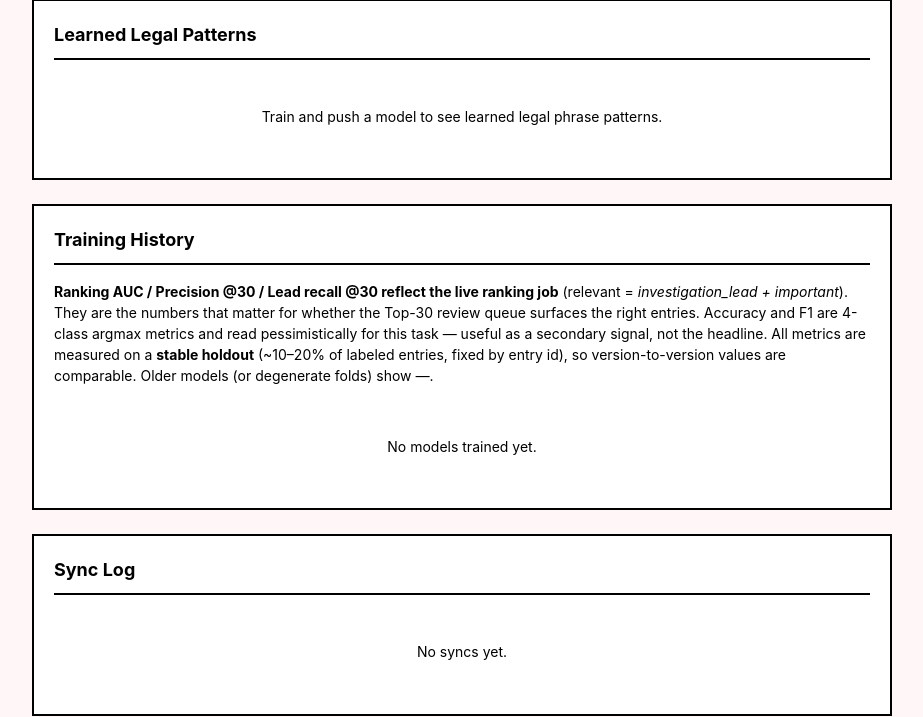
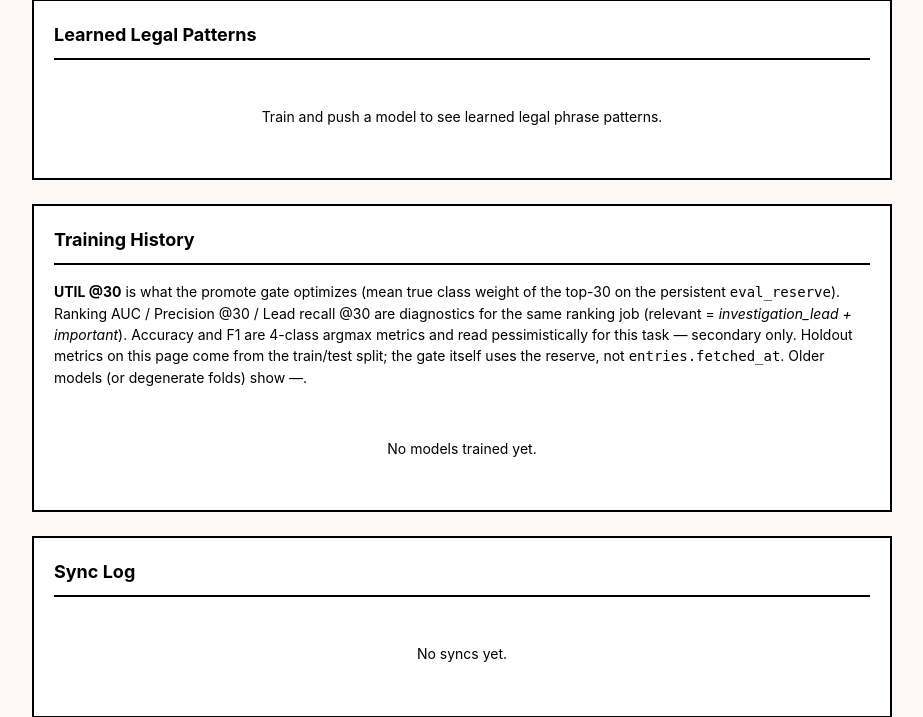
Before and after one commit to hektopascal2026/magnitu-v3, a FastAPI app: template templates/model.html in a window 1280 px wide. Shown: the part 717-1434 px from the top of the page, without its empty margins (178-1101 px from the left). Run offline with FastAPI, Linux system fonts and the light colour scheme; the template is opened without the code that fills it, so the values that code supplies are empty.

Commit message:
Document UTIL@30 promote gate in README and model UI.
Co-authored-by: Cursor <cursoragent@cursor.com>

```diff
--- a/templates/model.html
+++ b/templates/model.html
@@ -25,6 +25,12 @@
                     {% if (active_model.ranking_auc or 0) > 0 %}{{ "%.3f" | format(active_model.ranking_auc) }}{% else %}—{% endif %}
                 </div>
                 <div class="stat-label">Ranking AUC</div>
+            </div>
+            <div class="stat-card">
+                <div class="stat-value">
+                    {% if (active_model.util_at_30 or 0) > 0 %}{{ "%.3f" | format(active_model.util_at_30) }}{% else %}—{% endif %}
+                </div>
+                <div class="stat-label">UTIL @30 (gate)</div>
             </div>
             <div class="stat-card">
                 <div class="stat-value">
@@ -62,9 +68,10 @@
             </div>
         </div>
         <div style="margin-top: 12px; font-size: 12px; color: #666;">
-            <strong>Ranking AUC / Precision @30 / Lead recall @30</strong> measure live ranking quality
-            (relevant = investigation_lead + important) — whether the Top-30 queue surfaces the right entries.
-            Accuracy/F1 are secondary. <em>—</em> = older model or degenerate fold. See Training History for detail.
+            <strong>UTIL @30</strong> is the promote-gate metric (mean true class weight of the top-30).
+            Ranking AUC / Precision @30 / Lead recall @30 are diagnostics for the same ranking job
+            (relevant = investigation_lead + important). Accuracy/F1 are secondary.
+            <em>—</em> = older model or degenerate fold. See Training History for detail.
         </div>
         {% if architecture == 'transformer' %}
         <div style="margin-top: 12px; font-size: 12px; color: #666;">
@@ -168,18 +175,19 @@
 <div class="dashboard-section">
     <h2>Training History</h2>
     <p class="section-desc" style="margin-top: 0;">
-        <strong>Ranking AUC / Precision @30 / Lead recall @30 reflect the live ranking job</strong>
-        (relevant = <em>investigation_lead + important</em>). They are the numbers that matter for whether the
-        Top-30 review queue surfaces the right entries. Accuracy and F1 are 4-class argmax metrics and read
-        pessimistically for this task — useful as a secondary signal, not the headline.
-        All metrics are measured on a <strong>stable holdout</strong> (~10–20% of labeled entries, fixed by entry id),
-        so version-to-version values are comparable. Older models (or degenerate folds) show <em>—</em>.
+        <strong>UTIL @30</strong> is what the promote gate optimizes (mean true class weight of the top-30 on the
+        persistent <code>eval_reserve</code>). Ranking AUC / Precision @30 / Lead recall @30 are diagnostics for the
+        same ranking job (relevant = <em>investigation_lead + important</em>). Accuracy and F1 are 4-class argmax
+        metrics and read pessimistically for this task — secondary only.
+        Holdout metrics on this page come from the train/test split; the gate itself uses the reserve, not
+        <code>entries.fetched_at</code>. Older models (or degenerate folds) show <em>—</em>.
     </p>
     {% if models %}
         <table class="history-table">
             <thead>
                 <tr>
                     <th>Version</th>
+                    <th>UTIL@30</th>
                     <th>AUC</th>
                     <th>P@30</th>
                     <th>Lead rec@30</th>
@@ -195,6 +203,7 @@
                 {% for m in models %}
                     <tr class="{% if m.is_active %}active-model{% endif %}">
                         <td>v{{ m.version }}</td>
+                        <td>{% if (m.util_at_30 or 0) > 0 %}{{ "%.3f" | format(m.util_at_30) }}{% else %}—{% endif %}</td>
                         <td>{% if (m.ranking_auc or 0) > 0 %}{{ "%.3f" | format(m.ranking_auc) }}{% else %}—{% endif %}</td>
                         <td>{% if (m.precision_at_30 or 0) > 0 %}{{ (m.precision_at_30 * 100) | round(0) }}%{% else %}—{% endif %}</td>
                         <td>{% if (m.lead_recall_at_30 or 0) > 0 %}{{ (m.lead_recall_at_30 * 100) | round(0) }}%{% else %}—{% endif %}</td>
```
Also changed, not shown: README.md.
